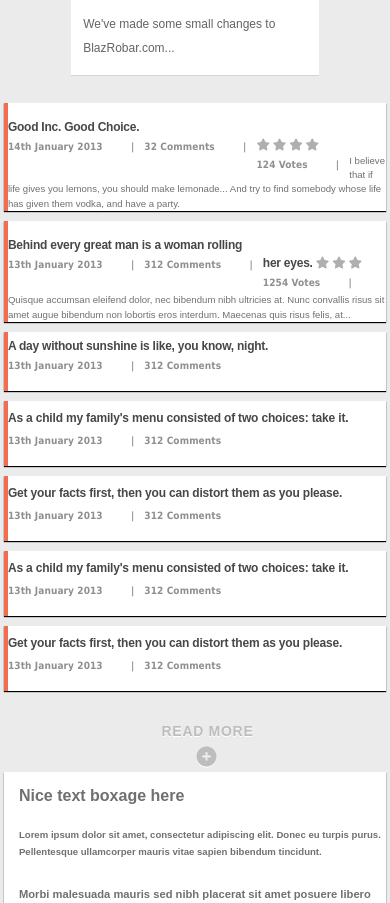
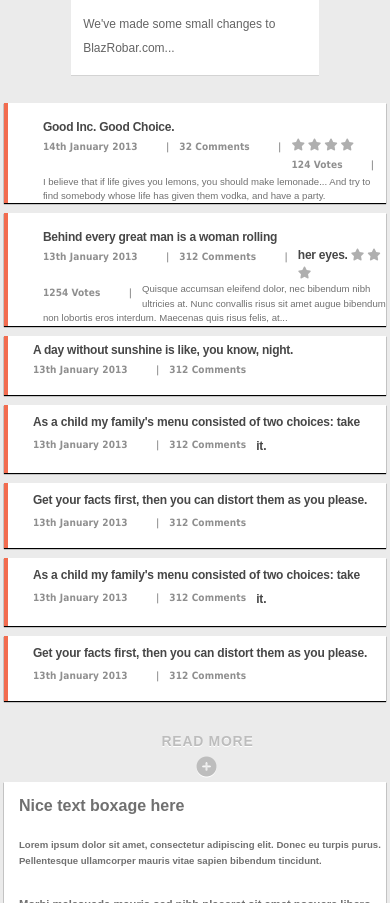
Before and after one commit to Allycik/Allycik.github.io, a plain HTML site: page good/variant2.html in a window 390 px wide. Shown: the part 986-1889 px from the top of the page. Drawn offline with nearby package versions, Linux system fonts and the light colour scheme.

Commit message:
adaptive file

```diff
--- a/good/ctlylevar2.css
+++ b/good/ctlylevar2.css
@@ -1230,10 +1230,6 @@ section {
   }
 }
   @media (max-width: 660px){
-
-    .internal-1, .internal-4  {
-      padding-left: 0;
-    }
     .header-secondline{
       height: auto;
     }
```
